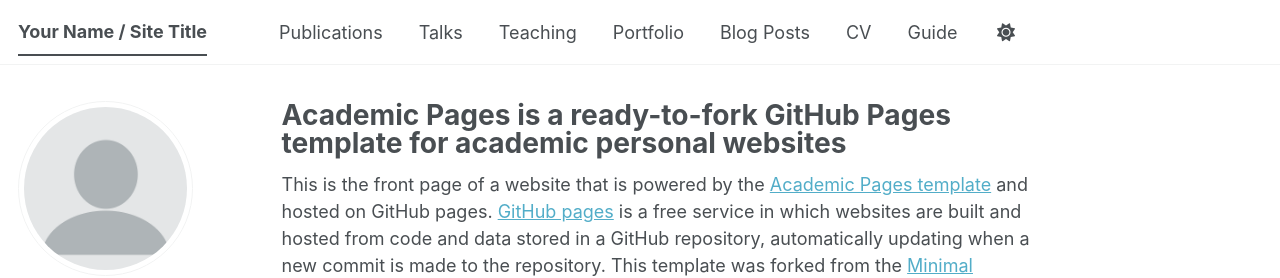
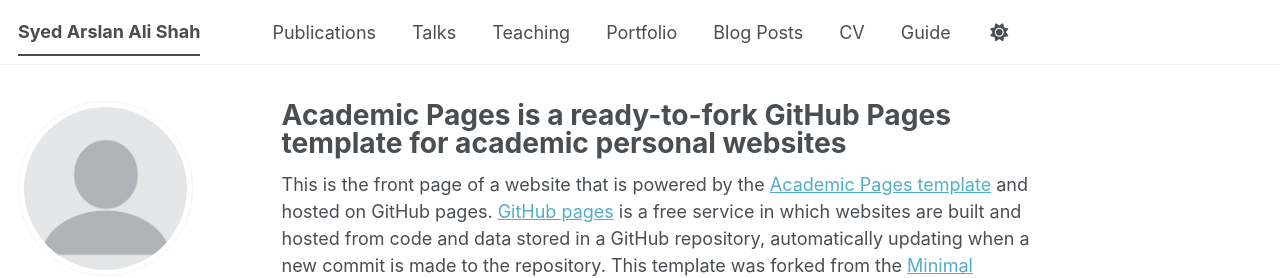
Before and after one commit to syedarslann/syedarslann.github.io, a Jekyll site: the page built from _pages/about.md, in a window 1280 px wide. Shown: the top 278 px of the page. Built offline with Jekyll 4.4.1, drawn with Linux system fonts in a browser that asks for light colours; a style sheet for code colours, icons or effects is not loaded.

Commit message:
Update _config.yml

```diff
--- a/_config.yml
+++ b/_config.yml
@@ -9,7 +9,7 @@
 # Basic Site Settings
 locale                   : "en-US"
 site_theme               : "default" # The available themes options are "default", "air", "sunrise", "mint", "dirt" and "contrast"
-title                    : "Your Name / Site Title"
+title                    : "Syed Arslan Ali Shah"
 title_separator          : "-"
 name                     : &name "Your Name"
 description              : &description "Your Name's academic portfolio"   # Update this with a general description of your site, this is the default if not overridden by a page
```
